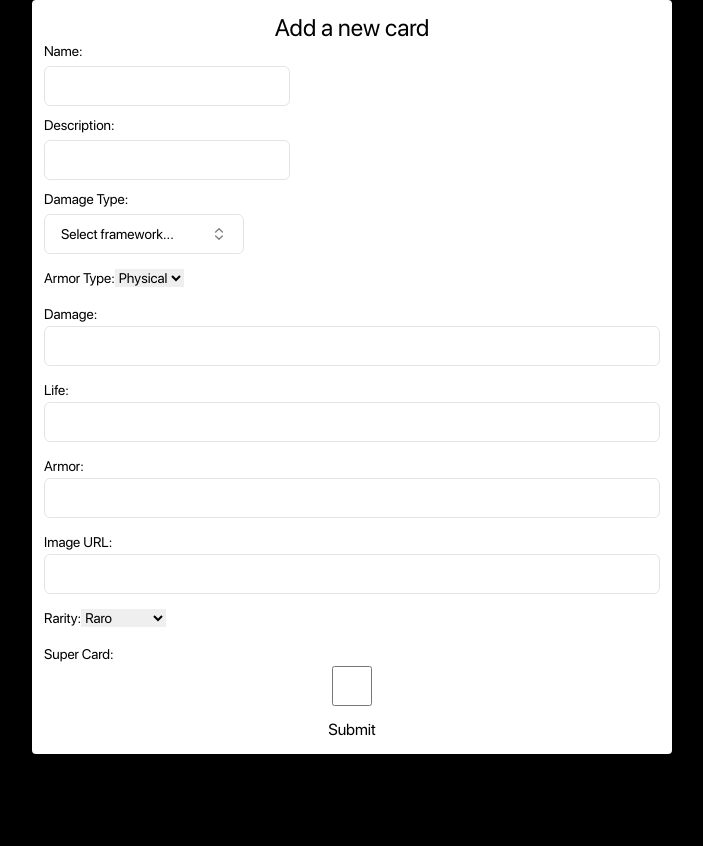
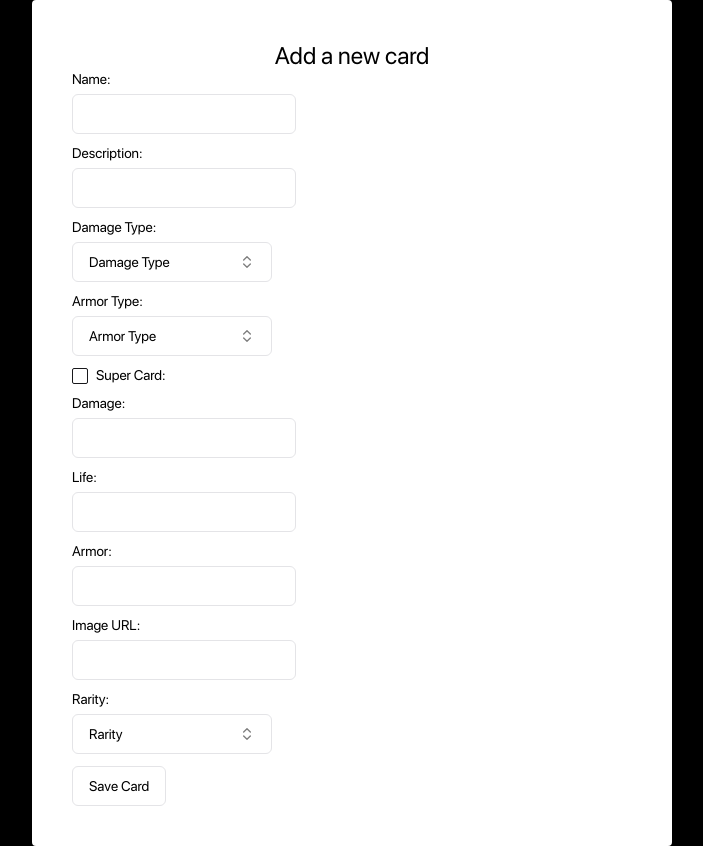
Before and after one commit to igorrCarvalho/Card-Game, a React (Create React App) app in the folder src/frontend/: page / in a window 1280 px wide. Shown: the whole page, without its empty margins (288-991 px from the left). Before the commit the page ends 800 px from the top, so only its background shows below. Built offline with nearby package versions, Linux system fonts and the light colour scheme.

Commit message:
Feat: Improve Card Registration form UI

```diff
--- /dev/null
+++ b/src/frontend/constants.ts
@@ -0,0 +1,12 @@
+export const CARD_FORM_INITIAL_STATE = {
+    name: "",
+    description: "",
+    damageType: "Magic",
+    armorType: "Physical",
+    damage: "",
+    life: "",
+    armor: "",
+    image: "",
+    rarity: "Rare",
+    superCard: false,
+};
--- a/src/frontend/src/pages/home/components/cardForm/index.tsx
+++ b/src/frontend/src/pages/home/components/cardForm/index.tsx
@@ -2,20 +2,37 @@ import React, { useState } from "react";
 import { Input } from "../../../../components/ui/Input";
 import { Label } from "../../../../components/ui/Label";
 import DropdownComponent from "../../../../components/DropdownComponent";
+import { Checkbox } from "../../../../components/ui/Checkbox";
+import { Button } from "../../../../components/ui/Button";
+import { CheckedState } from "@radix-ui/react-checkbox";
 
-const Form = () => {
-  const [formData, setFormData] = useState({
-    name: "",
-    description: "",
-    damageType: "Magic",
-    armorType: "Physical",
-    damage: "",
-    life: "",
-    armor: "",
-    image: "",
-    rarity: "Raro",
-    superCard: false,
-  });
+type dataType = {
+    name: string;
+    description: string;
+    damageType: string;
+    armorType: string;
+    damage: string;
+    life: string;
+    armor: string;
+    image: string;
+    rarity: string;
+    superCard: boolean;
+}
+
+type formDataType = {
+    formData: dataType;
+    setFormData: (state: dataType | (() => dataType)) => void;
+};
+
+function Form({ formData, setFormData }: formDataType) {
+
+  function handleCheckbox(checked: CheckedState, name: string) {
+    if (checked === "indeterminate") return;
+    setFormData({
+      ...formData,
+      [name]: checked,
+    })
+  };
 
 
   const handleChange = (event: React.ChangeEvent<HTMLInputElement | HTMLSelectElement | HTMLTextAreaElement>) => {
@@ -60,106 +77,88 @@ const Form = () => {
           options={
             [{value: "Magic", label: "Magic"}, {value: "Physical", label: "Physical"}]
           }
+          defaultText="Damage Type"
         />
       </div>
 
       {/* Armor Type */}
-      <div>
-        <Label>
-            Armor Type:
-            <select
-            name="armorType"
-            value={formData.armorType}
-            onChange={handleChange}
-            >
-            <option value="Physical">Physical</option>
-            <option value="Magic">Magic</option>
-            </select>
-        </Label>
-
+      <div className="flex flex-col gap-2 w-[40%]">
+        <Label>Armor Type:</Label>
+        <DropdownComponent
+            options={
+                [{value: "Magic", label: "Magic"}, {value: "Physical", label: "Physical"}]
+            }
+            defaultText="Armor Type"
+        />
       </div>
 
+      {/* Super Card */}
+      <div className="flex gap-2">
+        <Checkbox
+            name="superCard"
+            checked={formData.superCard}
+            onCheckedChange={(c) => handleCheckbox(c, "superCard")}
+        />
+        <Label>Super Card:</Label>
+      </div>
       {/* Damage */}
-      <div>
-        <Label>
-            Damage:
+      <div className="flex flex-col gap-2 w-[40%]">
+        <Label>Damage:</Label>
         <Input
             type="number"
             name="damage"
             value={formData.damage}
             onChange={handleChange}
         />
-        </Label>
       </div>
 
       {/* Life */}
-      <div>
-        <Label>
-            Life:
+      <div className="flex flex-col gap-2 w-[40%]">
+        <Label>Life:</Label>
         <Input
             type="number"
             name="life"
             value={formData.life}
             onChange={handleChange}
         />
-        </Label>
       </div>
 
       {/* Armor */}
-      <div>
-        <Label>
-            Armor:
+      <div className="flex flex-col gap-2 w-[40%]">
+        <Label>Armor:</Label>
         <Input
             type="number"
             name="armor"
             value={formData.armor}
             onChange={handleChange}
         />
-        </Label>
       </div>
 
       {/* Image */}
-      <div>
-        <Label>
-            Image URL:
+      <div className="flex flex-col gap-2 w-[40%]">
+        <Label>Image URL:</Label>
         <Input
             type="text"
             name="image"
             value={formData.image}
             onChange={handleChange}
         />
-        </Label>
       </div>
 
       {/* Rarity */}
+      <div className="flex flex-col gap-2 w-[40%]">
+        <Label>Rarity:</Label>
+        <DropdownComponent
+            options={
+                [{value: "Ultra Rare", label: "Ultra Rare"}, {value: "Rare", label: "Rare"}, {value: "Common", label: "Common"}]
+            }
+            defaultText="Rarity"
+        />
+      </div>
       <div>
-        <Label>
-            Rarity:
-            <select
-            name="rarity"
-            value={formData.rarity}
-            onChange={handleChange}
-            >
-            <option value="Raro">Raro</option>
-            <option value="Super Raro">Super Raro</option>
-            <option value="Normal">Normal</option>
-            </select>
-        </Label>
+        <Button className="" variant={"outline"}>Save Card</Button>
+
       </div>
-
-      {/* Super Card */}
-      <div>
-        <Label>
-            Super Card:
-            <Input
-            type="checkbox"
-            name="superCard"
-            checked={formData.superCard}
-            onChange={handleChange}
-            />
-        </Label>
-      </div>
-      <button type="submit">Submit</button>
     </div>
   );
 };
--- a/src/frontend/src/pages/home/index.tsx
+++ b/src/frontend/src/pages/home/index.tsx
@@ -1,17 +1,21 @@
+import { useState } from "react";
 import Form from "./components/cardForm";
+import { CARD_FORM_INITIAL_STATE } from "../../../constants";
 
 export default function Home() {
+    const [formData, setFormData] = useState(CARD_FORM_INITIAL_STATE);
+
     return (
         <div className="w-full h-full flex items-center justify-center">
-            <div className="w-[50%] p-3 bg-white rounded">
+            <div className="w-[50%] p-10 bg-white rounded">
                 <div>
                     <div className="w-full flex items-center justify-center">
                         <span className="bold text-2xl">
                             Add a new card
                         </span>
                     </div>
-                    <div>
-                        <Form />
+                    <div className="w-full">
+                        <Form setFormData={setFormData} formData={formData} />
                     </div>
                 </div>
             </div>
--- a/src/frontend/tsconfig.json
+++ b/src/frontend/tsconfig.json
@@ -10,7 +10,7 @@
     "skipLibCheck": true,
     "esModuleInterop": true,
     "allowSyntheticDefaultImports": true,
-    "strict": true,
+    "strict": false,
     "forceConsistentCasingInFileNames": true,
     "noFallthroughCasesInSwitch": true,
     "module": "esnext",
```
Lines whose indentation alone changed are shown as unchanged.
